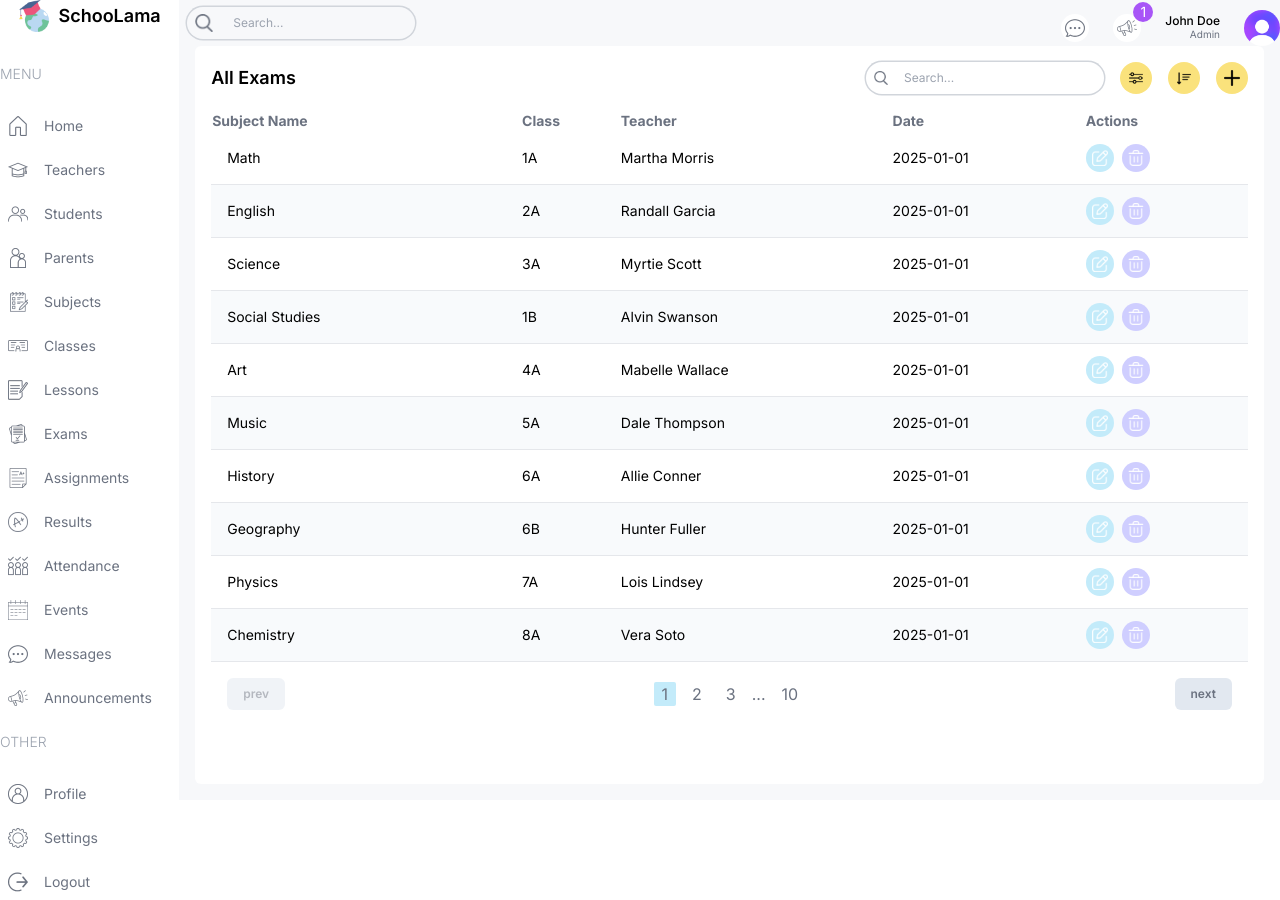
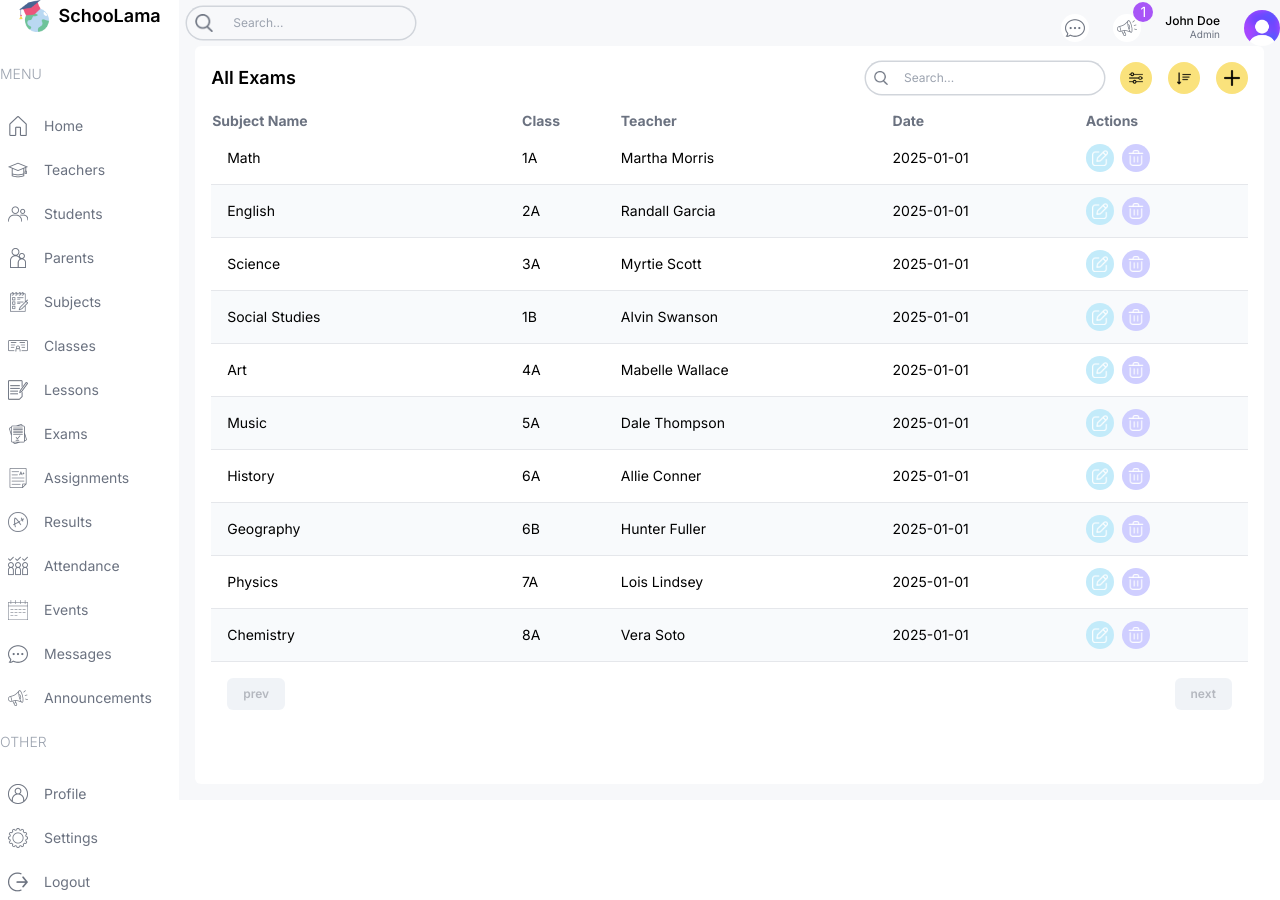
Before and after one commit to tvisha015/School-Management-System-next-js, a Next.js app: page /list/exams in a window 1280 px wide. Built offline with nearby package versions, Linux system fonts and the light colour scheme.

Commit message:
feat: implement pagination for TeachersListPage and add ITEM_PER_PAGE setting

```diff
--- a/src/app/(dashboard)/list/teachers/page.tsx
+++ b/src/app/(dashboard)/list/teachers/page.tsx
@@ -4,6 +4,7 @@
 import TableSearch from "@/components/TableSearch";
 import { role, teachersData } from "@/lib/data";
 import prisma from "@/lib/prisma";
+import { ITEM_PER_PAGE } from "@/lib/settings";
 import { Class, Subject, Teacher } from "@prisma/client";
 import Image from "next/image";
 import Link from "next/link";
@@ -83,16 +84,25 @@
     </td>
   </tr>
 );
-const TeachersListPage = async () => {
-  const teachers = await prisma.teacher.findMany(
-    {
+const TeachersListPage = async ({
+  searchParams,
+} : {
+  searchParams: Promise<{ [key: string]: string | undefined }>;
+}) => {
+  const params = await searchParams;
+  const { page, ...queryParams } = params;
+  const p = page ? parseInt(page) : 1;
+  const [data, count] = await prisma.$transaction([
+    prisma.teacher.findMany({
       include: {
         subjects: true,
-        class: true
-      }
-    }
-  );
-  console.log("🚀 ~ TeachersListPage ~ teachers:", teachers)
+        class: true,
+      },
+      take: ITEM_PER_PAGE,
+      skip: (p - 1) * ITEM_PER_PAGE,
+    }),
+    prisma.teacher.count(),
+  ]);
   return (
     <div className="bg-white p-4 rounded-md flex-1 m-4 mt-0">
       {/* TOP */}
@@ -114,9 +124,9 @@
         </div>
       </div>
       {/* LIST */}
-      <Table columns={columns} renderRow={renderRow} data={teachers} />
+      <Table columns={columns} renderRow={renderRow} data={data} />
       {/* PAGINATION */}
-      <Pagination />
+      <Pagination page={p} count={count} />
     </div>
   );
 };
--- a/src/components/Pagination.tsx
+++ b/src/components/Pagination.tsx
@@ -1,24 +1,53 @@
+"use client";
+import { ITEM_PER_PAGE } from "@/lib/settings";
+import { useRouter } from "next/navigation";
 import React from "react";
 
-const Pagination = () => {
+const Pagination = ({ page, count }: { page: number; count: number }) => {
+  const router = useRouter();
+  const hasPrev = ITEM_PER_PAGE * (page - 1) > 0;
+  const hasNext = ITEM_PER_PAGE * (page - 1) + ITEM_PER_PAGE < count;
+
+  const changePage = (newPage: number) => {
+    const params = new URLSearchParams(window.location.search);
+    params.set("page", newPage.toString());
+    router.push(`${window.location.pathname}?${params}`);
+  };
   return (
     <div className="p-4 flex flex-center justify-between text-gray-500">
       <button
-        disabled
+        disabled = {!hasPrev}
         className="py-2 px-4 rounded-md bg-slate-200 text-xs font-semibold disabled:opacity-50 disabled:cursor-not-allowed"
+        onClick={() => {
+          changePage(page - 1);
+        }}
       >
         prev
       </button>
       <div className="flex items-center gap-2">
-        <button className="px-2 rounded-sm bg-lamaSky">1</button>
-        <button className="px-2 rounded">2</button>
-        <button className="px-2 rounded">3</button>
-        ...
-        <button className="px-2 rounded">10</button>
+        {Array.from(
+          { length: Math.ceil(count / ITEM_PER_PAGE) },
+          (_, index) => {
+            const pageIndex = index + 1;
+            return (
+              <button
+                key={pageIndex}
+                className={`px-2 rounded-sm ${
+                  page === pageIndex ? "bg-lamaSky text-white" : ""
+                }`}
+                onClick={() => {
+                  changePage(pageIndex);
+                }}
+              >
+                {pageIndex}
+              </button>
+            );
+          }
+        )}
       </div>
-      <button
-        className="py-2 px-4 rounded-md bg-slate-200 text-xs font-semibold disabled:opacity-50 disabled:cursor-not-allowed"
-      >
+      <button className="py-2 px-4 rounded-md bg-slate-200 text-xs font-semibold disabled:opacity-50 disabled:cursor-not-allowed"
+        disabled={!hasNext}
+        onClick={() => changePage(page + 1)}>
         next
       </button>
     </div>
--- /dev/null
+++ b/src/lib/settings.tsx
@@ -0,0 +1 @@
+export const ITEM_PER_PAGE = 5;
```
